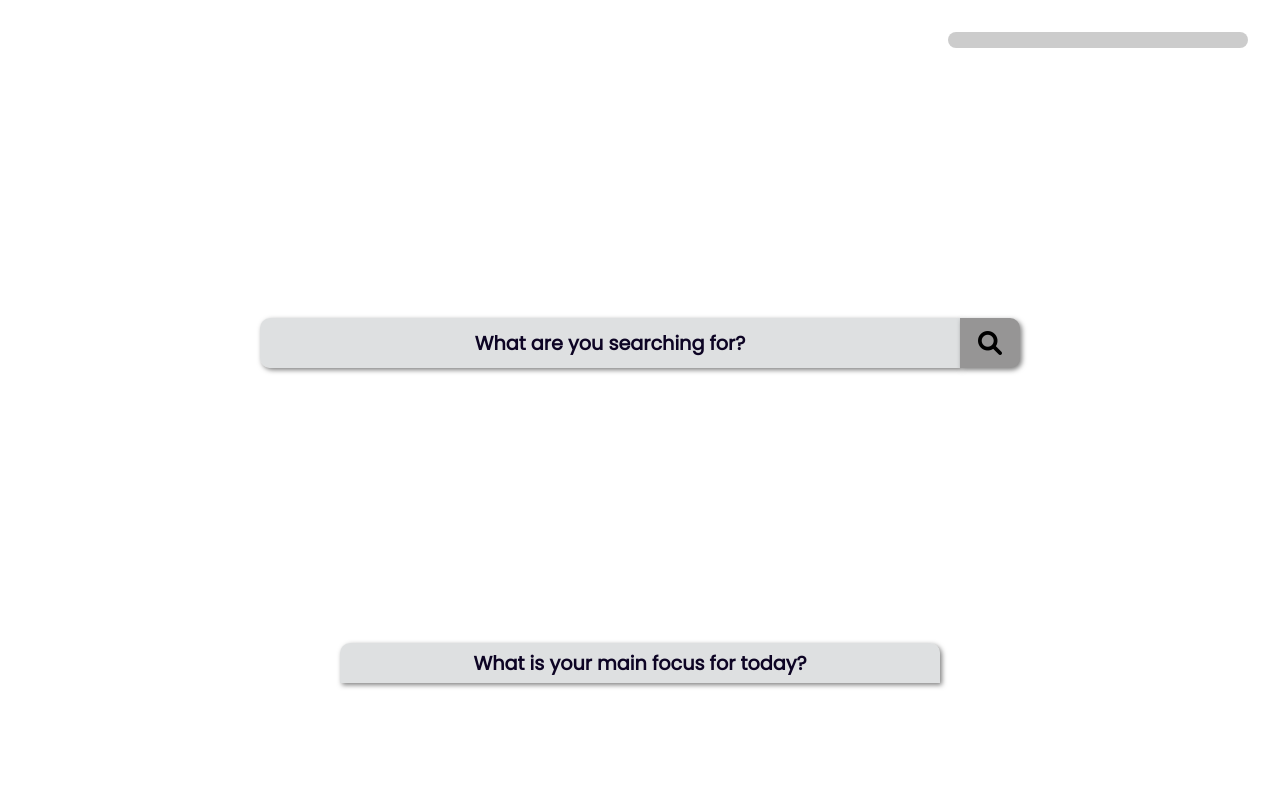
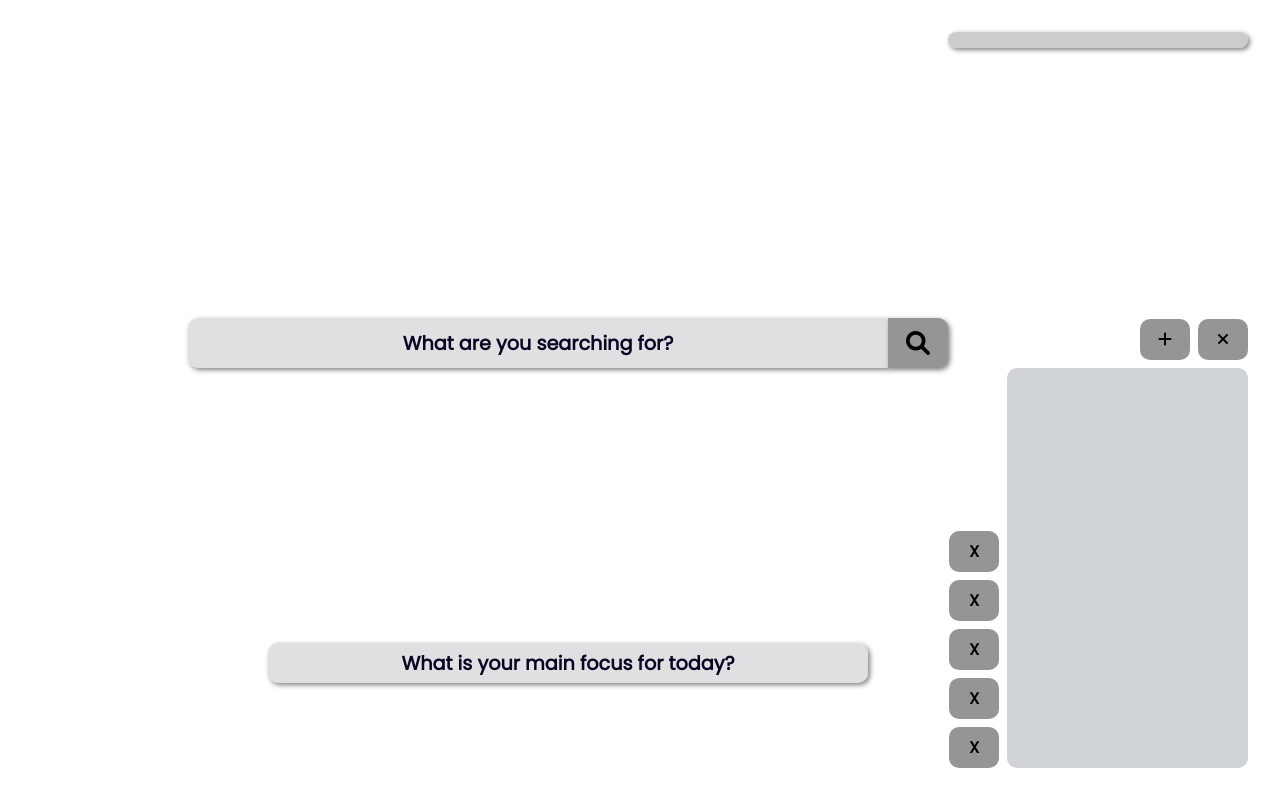
Before and after one commit to MrtnBck/my-home-screen, a plain HTML site: page client/public/index.html in a window 1280 px wide. Drawn offline with nearby package versions, Linux system fonts and the light colour scheme; no server answers.

Commit message:
Implement notes feature HTML and CSS

```diff
--- a/client/public/index.html
+++ b/client/public/index.html
@@ -9,6 +9,7 @@
     <link rel="stylesheet" href="/stylesheets/layout.css" />
     <link rel="stylesheet" href="/stylesheets/search.css" />
     <link rel="stylesheet" href="/stylesheets/focus.css" />
+    <link rel="stylesheet" href="/stylesheets/notes.css" />
     <!-- prettier-ignore -->
     <link rel="stylesheet" href="https://cdnjs.cloudflare.com/ajax/libs/font-awesome/6.0.0/css/all.min.css" integrity="sha512-9usAa10IRO0HhonpyAIVpjrylPvoDwiPUiKdWk5t3PyolY1cOd4DSE0Ga+ri4AuTroPR5aQvXU9xC6qOPnzFeg==" crossorigin="anonymous" referrerpolicy="no-referrer"/>
     <script src="https://cdn.jsdelivr.net/npm/axios/dist/axios.min.js"></script>
@@ -22,7 +23,7 @@
         <div class="search-container">
           <div class="search">
             <!-- prettier-ignore -->
-            <input id="search-bar" type="text" placeholder="What are you searching for?"/>
+            <input id="search-bar" type="text" placeholder="What are you searching for?" autocomplete="off"/>
             <button class="btn" id="btn-search">
               <i id="magnifier" class="fa-solid fa-magnifying-glass"></i>
             </button>
@@ -30,16 +31,32 @@
         </div>
         <div class="focus-container">
           <div class="focus-input">
-            <input id="focus-bar" type="text" placeholder="What is your main focus for today?" />
+            <input id="focus-bar" type="text" placeholder="What is your main focus for today?" spellcheck="false"/>
 
           </div>
             <!-- prettier-ignore -->
           </div>
         </div>
       </section>
-      <section class="weather-container">
+      <section class="right-grid">
         <!-- <div id="weather"></div> -->
         <div id="weather-card"></div>
+        <div class="notes-container">
+          <div class="notes-outer">
+            <button class="btn btn-change">X</button>
+            <button class="btn btn-change">X</button>
+            <button class="btn btn-change">X</button>
+            <button class="btn btn-change">X</button>
+            <button class="btn btn-change">X</button>
+          </div>
+          <div class="notes-main-container">
+            <div class="control-note-btn">
+              <button class="btn" id="add"><i class="fas fa-plus"></i></button>
+              <button class="btn" id="remove"><i class="fa-solid fa-xmark"></i></button>
+            </div>
+            <textarea id="note-area"></textarea>
+          </div>
+        </div>
       </section>
     </main>
     <script src="/javascripts/background.js"></script>
--- a/client/public/javascripts/focus.js
+++ b/client/public/javascripts/focus.js
@@ -32,7 +32,6 @@
   const now = new Date();
   //getTime() return with UTC+offset, adding +2hours in millisec to the time stamp to become UTC+00
   if (now.getTime() + 7200000 > focus.expiry) {
-    console.log('removed');
     localStorage.removeItem('focus');
     return null;
   }
--- a/client/public/stylesheets/focus.css
+++ b/client/public/stylesheets/focus.css
@@ -16,7 +16,7 @@
   width: 100%;
   max-width: 600px;
   height: 40px;
-  border-radius: 10px 10px 0 0;
+  border-radius: 10px;
 
   text-align: center;
   position: relative;
--- a/client/public/stylesheets/layout.css
+++ b/client/public/stylesheets/layout.css
@@ -28,10 +28,11 @@
   grid-template-rows: 1fr 1fr;
 }
 
-.weather-container {
+.right-grid {
   display: flex;
-  justify-content: flex-end;
-  align-items: flex-start;
+  flex-direction: column;
+  justify-content: space-between;
+  align-items: flex-end;
 }
 
 .search-container {
--- /dev/null
+++ b/client/public/stylesheets/notes.css
@@ -0,0 +1,58 @@
+.notes-container {
+  display: flex;
+  align-items: flex-end;
+  width: 90%;
+  max-width: 400px;
+  margin-bottom: 2rem;
+  margin-right: 2rem;
+}
+
+.control-note-btn {
+  display: flex;
+  justify-content: flex-end;
+  margin-bottom: 0.5rem;
+}
+
+.notes-container .btn {
+  background-color: rgb(150, 149, 149);
+  padding: 0.5em;
+  width: 50px;
+  border-radius: 10px;
+  cursor: pointer;
+  outline: none;
+  border: none;
+  font-family: inherit;
+  font-weight: inherit;
+  font-size: inherit;
+}
+
+.notes-container .btn#add {
+  margin-right: 0.5rem;
+}
+
+.notes-container .btn.btn-change {
+  display: block;
+  margin-top: 0.5rem;
+  margin-right: 0.5rem;
+}
+
+.notes-main-container {
+  width: 100%;
+  display: flex;
+  flex-direction: column;
+  justify-content: flex-end;
+}
+
+#note-area {
+  background-color: rgba(189, 193, 196, 0.7);
+  outline: none;
+  font-family: inherit;
+  font-weight: inherit;
+  font-size: inherit;
+  border: none;
+  height: 400px;
+  width: 100%;
+  padding: 20px;
+  border-radius: 10px;
+  resize: none;
+}
--- a/client/public/stylesheets/weather.css
+++ b/client/public/stylesheets/weather.css
@@ -1,10 +1,11 @@
-#weather {
+/* #weather {
   display: flex;
   justify-content: flex-start;
   align-items: center;
-}
+} */
 
 #weather-card {
+  box-shadow: 2px 2px 5px rgba(0, 0, 0, 0.5);
   display: flex;
   flex-direction: column;
   background-color: rgba(153, 153, 153, 0.5);
@@ -14,8 +15,8 @@
   padding: 0.5rem;
   margin-top: 2rem;
   margin-right: 2rem;
-  z-index: 1;
-  position: absolute;
+  /*   z-index: 1;
+  position: absolute; */
 }
 .icon {
   display: flex;
```
